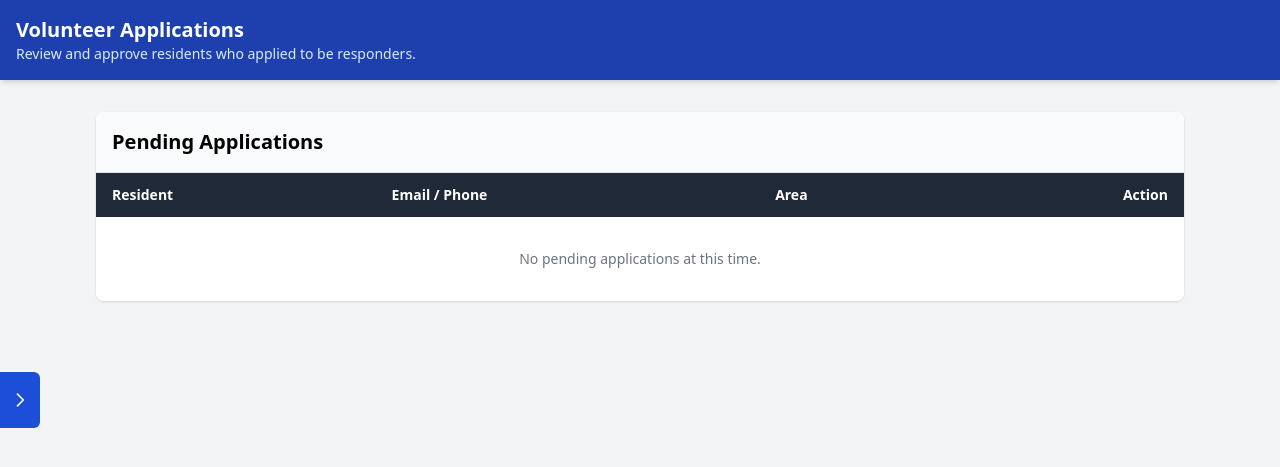
After one commit to JACKNG0926/NeighbourShield, a Django app: page /volunteers/ in a window 1280 px wide. The commit adds this page. Shown: the top 467 px of the page. Run offline with Django 5.2, Linux system fonts and the light colour scheme; a user stored in the database is signed in; some libraries are stand-ins or nearby versions.

Commit message:
commit approve volunteer application for admin

```diff
--- a/core/templates/core/dashboard.html
+++ b/core/templates/core/dashboard.html
@@ -23,6 +23,7 @@
             <nav class="p-3 space-y-2">
                 <a href="{% url 'dashboard' %}" class="block rounded bg-blue-700 px-4 py-3 font-semibold text-white">Dashboard</a>
                 <a href="{% url 'township-management' %}" class="block rounded px-4 py-3 hover:bg-slate-800">Township setup</a>
+                <a href="{% url 'volunteer_applications' %}" class="block rounded px-4 py-3 hover:bg-slate-800">Volunteer Apps</a>
                 <a href="{% url 'emergency-broadcast' %}" class="block rounded px-4 py-3 hover:bg-slate-800">Broadcast Alerts</a>
                 <a href="/admin/" class="block rounded px-4 py-3 hover:bg-slate-800">Django admin</a>
             </nav>
--- /dev/null
+++ b/core/templates/core/volunteer_applications.html
@@ -0,0 +1,116 @@
+<!DOCTYPE html>
+<html lang="en">
+<head>
+    <meta charset="UTF-8">
+    <meta name="viewport" content="width=device-width, initial-scale=1.0">
+    <title>Volunteer Applications | NeighbourShield</title>
+    <script src="https://cdn.tailwindcss.com"></script>
+</head>
+<body class="bg-gray-100">
+    <div class="fixed left-0 top-0 h-full z-40">
+        <button id="sidebar-toggle" aria-label="Toggle sidebar" aria-expanded="false" class="fixed left-0 top-1/2 z-50 -translate-y-1/2 w-10 h-14 ml-0 rounded-r-md bg-blue-700 text-white flex items-center justify-center hover:bg-blue-600 focus:outline-none ring-2 ring-white/20 transition-transform duration-200">
+            <svg id="sidebar-toggle-icon" xmlns="http://www.w3.org/2000/svg" class="h-5 w-5 transform transition-transform duration-200 text-white" fill="none" viewBox="0 0 24 24" stroke="currentColor">
+                <path stroke-linecap="round" stroke-linejoin="round" stroke-width="2" d="M9 5l7 7-7 7" />
+            </svg>
+        </button>
+        <aside id="sidebar" class="fixed inset-y-0 left-0 w-60 bg-slate-900 text-slate-100 transform -translate-x-[15rem] transition-transform duration-200 z-40">
+            <div class="border-b border-slate-700 px-5 py-6 text-xl font-bold">NeighbourShield</div>
+            <nav class="space-y-2 p-3">
+                <a href="{% url 'dashboard' %}" class="block rounded px-4 py-3 hover:bg-slate-800">Dashboard</a>
+                <a href="{% url 'township-management' %}" class="block rounded px-4 py-3 hover:bg-slate-800">Township setup</a>
+                <a href="#" class="block rounded bg-blue-700 px-4 py-3 font-semibold text-white">Volunteer Apps</a>
+                <a href="{% url 'emergency-broadcast' %}" class="block rounded px-4 py-3 hover:bg-slate-800">Broadcast Alerts</a>
+                <a href="/admin/" class="block rounded px-4 py-3 hover:bg-slate-800">Django admin</a>
+            </nav>
+        </aside>
+    </div>
+
+    <!-- WRAPPER FOR MAIN CONTENT -->
+    <div id="page-content" class="transition-all duration-200 ml-0">
+        <header class="bg-blue-800 p-4 text-white shadow-md">
+            <div class="container mx-auto flex items-center justify-between">
+                <div>
+                    <h1 class="text-xl font-bold">Volunteer Applications</h1>
+                    <p class="text-sm text-blue-100">Review and approve residents who applied to be responders.</p>
+                </div>
+            </div>
+        </header>
+
+        <main class="container mx-auto max-w-6xl p-4 lg:p-8">
+            {% if messages %}
+            <div class="mb-6 space-y-2">
+                {% for message in messages %}
+                <div class="rounded bg-green-100 p-3 text-green-800">{{ message }}</div>
+                {% endfor %}
+            </div>
+            {% endif %}
+
+            <section class="rounded-lg bg-white shadow overflow-hidden">
+                <h2 class="text-xl font-semibold p-4 bg-gray-50 border-b">Pending Applications</h2>
+                <div class="overflow-x-auto">
+                    <table class="min-w-full bg-white text-sm">
+                        <thead class="bg-gray-800 text-white">
+                            <tr>
+                                <th class="py-3 px-4 text-left">Resident</th>
+                                <th class="py-3 px-4 text-left">Email / Phone</th>
+                                <th class="py-3 px-4 text-left">Area</th>
+                                <th class="py-3 px-4 text-right">Action</th>
+                            </tr>
+                        </thead>
+                        <tbody class="text-gray-700">
+                            {% for app in pending_apps %}
+                            <tr class="border-b">
+                                <td class="py-3 px-4 font-medium">{{ app.username }}</td>
+                                <td class="py-3 px-4">{{ app.email }}<br><span class="text-xs text-gray-500">{{ app.phone_number }}</span></td>
+                                <td class="py-3 px-4">{{ app.area.name|default:"Not Assigned" }}</td>
+                                <td class="py-3 px-4 text-right">
+                                    <form method="post" action="{% url 'approve_volunteer' app.id %}" class="inline">
+                                        {% csrf_token %}
+                                        <button type="submit" class="rounded bg-green-600 px-3 py-1.5 font-bold text-white hover:bg-green-700 text-xs uppercase tracking-wide">
+                                            Approve
+                                        </button>
+                                    </form>
+                                </td>
+                            </tr>
+                            {% empty %}
+                            <tr>
+                                <td colspan="4" class="py-8 text-center text-gray-500">No pending applications at this time.</td>
+                            </tr>
+                            {% endfor %}
+                        </tbody>
+                    </table>
+                </div>
+            </section>
+        </main>
+    </div>
+
+    <script>
+        (function(){
+            const toggle = document.getElementById('sidebar-toggle');
+            const sidebar = document.getElementById('sidebar');
+            const icon = document.getElementById('sidebar-toggle-icon');
+            const pageContent = document.getElementById('page-content');
+
+            if (!toggle || !sidebar) return;
+            toggle.addEventListener('click', function(e){
+                const isOpen = toggle.getAttribute('aria-expanded') === 'true';
+                if (isOpen) {
+                    sidebar.classList.add('-translate-x-[15rem]');
+                    sidebar.classList.remove('translate-x-0');
+                    toggle.classList.remove('translate-x-[15rem]');
+                    icon.classList.remove('rotate-180');
+                    toggle.setAttribute('aria-expanded','false');
+                    if(pageContent) pageContent.classList.remove('ml-60');
+                } else {
+                    sidebar.classList.remove('-translate-x-[15rem]');
+                    sidebar.classList.add('translate-x-0');
+                    toggle.classList.add('translate-x-[15rem]');
+                    icon.classList.add('rotate-180');
+                    toggle.setAttribute('aria-expanded','true');
+                    if(pageContent) pageContent.classList.add('ml-60');
+                }
+            });
+        })();
+    </script>
+</body>
+</html>
--- a/core/urls.py
+++ b/core/urls.py
@@ -2,7 +2,8 @@ from django.urls import path, include
 from rest_framework.routers import DefaultRouter
 from rest_framework.authtoken.views import obtain_auth_token
 from .views import (AreaViewSet, DeviceViewSet, MyLocationView, MyProfileView, PropertyViewSet,
-                    RegistrationView, TokenLoginView, UserViewSet, IncidentViewSet, SafetyPostViewSet)
+                    RegistrationView, TokenLoginView, UserViewSet, IncidentViewSet, SafetyPostViewSet,
+                    VolunteerApplicationView) # 1. Import the new view
 
 # The router automatically generates standard REST URLs for our ViewSets
 router = DefaultRouter()
@@ -20,6 +21,7 @@ urlpatterns = [
     # Mobile authentication and profile endpoints.
     path('auth/login/', TokenLoginView.as_view(), name='api_token_login'),
     path('auth/register/', RegistrationView.as_view(), name='api_register'),
+    path('auth/volunteer/apply/', VolunteerApplicationView.as_view(), name='api_apply_volunteer'), # 2. Add the application endpoint
     path('me/', MyProfileView.as_view(), name='api_me'),
     path('me/location/', MyLocationView.as_view(), name='api_my_location'),
 
--- a/core/views_web.py
+++ b/core/views_web.py
@@ -6,6 +6,8 @@ from django.db.models import Count
 from .forms import AreaRegistrationForm, PropertyRegistrationForm
 from .models import Area, Incident, Property,SafetyPost
 from .forms import AreaRegistrationForm, PropertyRegistrationForm, BroadcastForm
+from django.utils import timezone
+from .models import Area, Incident, Property, SafetyPost, User
 
 
 township_admin_required = user_passes_test(
@@ -124,3 +126,29 @@ def _dashboard_context(request):
         'area_boundaries_json': json.dumps(area_boundaries),
     }
     return render(request, 'core/dashboard.html', context)
+
+
+@township_admin_required
+def volunteer_applications(request):
+    if request.method == 'POST':
+        # Grab the user ID submitted from the HTML form button
+        user_id = request.POST.get('user_id')
+        if user_id:
+            user = User.objects.get(id=user_id)
+            user.is_verified_volunteer = True
+            user.volunteer_verified_by = request.user
+            user.volunteer_verified_at = timezone.now()
+            user.save(update_fields=['is_verified_volunteer', 'volunteer_verified_by', 'volunteer_verified_at'])
+
+            messages.success(request, f'Approved {user.username} as a volunteer.')
+        return redirect('volunteer_applications')
+
+    # Query only users who opted in but aren't verified yet
+    pending_applications = User.objects.filter(
+        is_volunteer_opted_in=True,
+        is_verified_volunteer=False
+    )
+
+    return render(request, 'core/volunteer_applications.html', {
+        'pending_applications': pending_applications
+    })
--- a/neighbour_shield_backend/urls.py
+++ b/neighbour_shield_backend/urls.py
@@ -2,13 +2,14 @@ from django.contrib import admin
 from django.urls import path, include
 from django.conf import settings
 from django.conf.urls.static import static
-from core.views_web import admin_dashboard, township_management, emergency_broadcast
+from core.views_web import admin_dashboard, township_management, emergency_broadcast, volunteer_applications
 
 urlpatterns = [
     path('admin/', admin.site.urls),
     path('api/', include('core.urls')),  # We will build this next
     path('township/', township_management, name='township-management'),
     path('broadcast/', emergency_broadcast, name='emergency-broadcast'),
+    path('volunteers/', volunteer_applications, name='volunteer_applications'),
     path('', admin_dashboard, name='dashboard'),
 ]
 
```
Also changed, not shown: core/admin.py (+10 -0 lines), core/templates/core/township_management.html (+123 -9 lines), core/views.py (+21 -0 lines).
